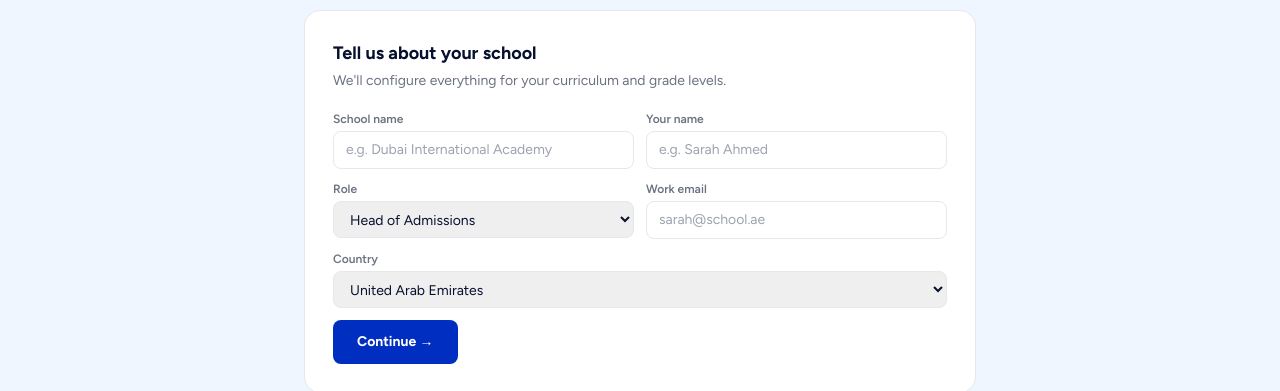
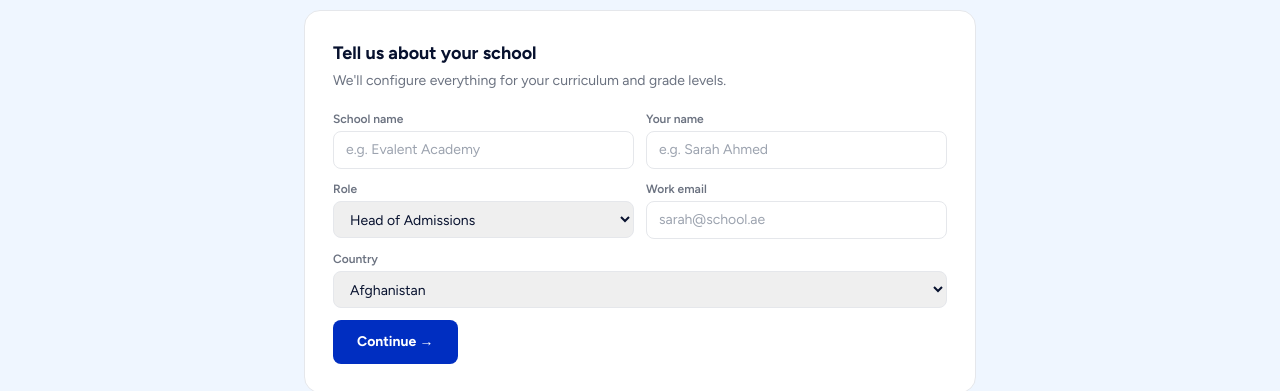
Before and after one commit to wigsbury-ui/evalent-marketing, a Next.js app: page / in a window 1280 px wide. Shown: the part 1080-1471 px from the top of the page. Built offline with nearby package versions, Linux system fonts and the light colour scheme.

Commit message:
fix: Evalent Academy, full country list

```diff
--- a/src/components/TrialSection.tsx
+++ b/src/components/TrialSection.tsx
@@ -69,11 +69,206 @@ export default function TrialSection() {
               <h3 className="text-lg font-bold text-navy mb-1">Tell us about your school</h3>
               <p className="text-sm text-gray-500 mb-5">We'll configure everything for your curriculum and grade levels.</p>
               <div className="grid grid-cols-2 gap-3 mb-3">
-                <div className="flex flex-col gap-1"><label className="text-xs font-semibold text-gray-500">School name</label><input value={form.school} onChange={e => setForm(f => ({...f, school: e.target.value}))} placeholder="e.g. Dubai International Academy" className="border border-gray-200 rounded-lg px-3 py-2 text-sm focus:outline-none focus:border-brand" /></div>
+                <div className="flex flex-col gap-1"><label className="text-xs font-semibold text-gray-500">School name</label><input value={form.school} onChange={e => setForm(f => ({...f, school: e.target.value}))} placeholder="e.g. Evalent Academy" className="border border-gray-200 rounded-lg px-3 py-2 text-sm focus:outline-none focus:border-brand" /></div>
                 <div className="flex flex-col gap-1"><label className="text-xs font-semibold text-gray-500">Your name</label><input value={form.name} onChange={e => setForm(f => ({...f, name: e.target.value}))} placeholder="e.g. Sarah Ahmed" className="border border-gray-200 rounded-lg px-3 py-2 text-sm focus:outline-none focus:border-brand" /></div>
                 <div className="flex flex-col gap-1"><label className="text-xs font-semibold text-gray-500">Role</label><select value={form.role} onChange={e => setForm(f => ({...f, role: e.target.value}))} className="border border-gray-200 rounded-lg px-3 py-2 text-sm focus:outline-none focus:border-brand"><option>Head of Admissions</option><option>Deputy Principal</option><option>Head of School</option></select></div>
                 <div className="flex flex-col gap-1"><label className="text-xs font-semibold text-gray-500">Work email</label><input value={form.email} onChange={e => setForm(f => ({...f, email: e.target.value}))} placeholder="sarah@school.ae" className="border border-gray-200 rounded-lg px-3 py-2 text-sm focus:outline-none focus:border-brand" /></div>
-                <div className="col-span-2 flex flex-col gap-1"><label className="text-xs font-semibold text-gray-500">Country</label><select className="border border-gray-200 rounded-lg px-3 py-2 text-sm focus:outline-none focus:border-brand"><option>United Arab Emirates</option><option>Qatar</option><option>Saudi Arabia</option><option>UK</option><option>Singapore</option></select></div>
+                <div className="col-span-2 flex flex-col gap-1"><label className="text-xs font-semibold text-gray-500">Country</label><select className="border border-gray-200 rounded-lg px-3 py-2 text-sm focus:outline-none focus:border-brand">
+              <option>Afghanistan</option>
+              <option>Albania</option>
+              <option>Algeria</option>
+              <option>Andorra</option>
+              <option>Angola</option>
+              <option>Antigua and Barbuda</option>
+              <option>Argentina</option>
+              <option>Armenia</option>
+              <option>Australia</option>
+              <option>Austria</option>
+              <option>Azerbaijan</option>
+              <option>Bahamas</option>
+              <option>Bahrain</option>
+              <option>Bangladesh</option>
+              <option>Barbados</option>
+              <option>Belarus</option>
+              <option>Belgium</option>
+              <option>Belize</option>
+              <option>Benin</option>
+              <option>Bhutan</option>
+              <option>Bolivia</option>
+              <option>Bosnia and Herzegovina</option>
+              <option>Botswana</option>
+              <option>Brazil</option>
+              <option>Brunei</option>
+              <option>Bulgaria</option>
+              <option>Burkina Faso</option>
+              <option>Burundi</option>
+              <option>Cabo Verde</option>
+              <option>Cambodia</option>
+              <option>Cameroon</option>
+              <option>Canada</option>
+              <option>Central African Republic</option>
+              <option>Chad</option>
+              <option>Chile</option>
+              <option>China</option>
+              <option>Colombia</option>
+              <option>Comoros</option>
+              <option>Congo</option>
+              <option>Costa Rica</option>
+              <option>Croatia</option>
+              <option>Cuba</option>
+              <option>Cyprus</option>
+              <option>Czech Republic</option>
+              <option>Denmark</option>
+              <option>Djibouti</option>
+              <option>Dominica</option>
+              <option>Dominican Republic</option>
+              <option>Ecuador</option>
+              <option>Egypt</option>
+              <option>El Salvador</option>
+              <option>Equatorial Guinea</option>
+              <option>Eritrea</option>
+              <option>Estonia</option>
+              <option>Eswatini</option>
+              <option>Ethiopia</option>
+              <option>Fiji</option>
+              <option>Finland</option>
+              <option>France</option>
+              <option>Gabon</option>
+              <option>Gambia</option>
+              <option>Georgia</option>
+              <option>Germany</option>
+              <option>Ghana</option>
+              <option>Greece</option>
+              <option>Grenada</option>
+              <option>Guatemala</option>
+              <option>Guinea</option>
+              <option>Guinea-Bissau</option>
+              <option>Guyana</option>
+              <option>Haiti</option>
+              <option>Honduras</option>
+              <option>Hungary</option>
+              <option>Iceland</option>
+              <option>India</option>
+              <option>Indonesia</option>
+              <option>Iran</option>
+              <option>Iraq</option>
+              <option>Ireland</option>
+              <option>Israel</option>
+              <option>Italy</option>
+              <option>Jamaica</option>
+              <option>Japan</option>
+              <option>Jordan</option>
+              <option>Kazakhstan</option>
+              <option>Kenya</option>
+              <option>Kiribati</option>
+              <option>Kuwait</option>
+              <option>Kyrgyzstan</option>
+              <option>Laos</option>
+              <option>Latvia</option>
+              <option>Lebanon</option>
+              <option>Lesotho</option>
+              <option>Liberia</option>
+              <option>Libya</option>
+              <option>Liechtenstein</option>
+              <option>Lithuania</option>
+              <option>Luxembourg</option>
+              <option>Madagascar</option>
+              <option>Malawi</option>
+              <option>Malaysia</option>
+              <option>Maldives</option>
+              <option>Mali</option>
+              <option>Malta</option>
+              <option>Marshall Islands</option>
+              <option>Mauritania</option>
+              <option>Mauritius</option>
+              <option>Mexico</option>
+              <option>Micronesia</option>
+              <option>Moldova</option>
+              <option>Monaco</option>
+              <option>Mongolia</option>
+              <option>Montenegro</option>
+              <option>Morocco</option>
+              <option>Mozambique</option>
+              <option>Myanmar</option>
+              <option>Namibia</option>
+              <option>Nauru</option>
+              <option>Nepal</option>
+              <option>Netherlands</option>
+              <option>New Zealand</option>
+              <option>Nicaragua</option>
+              <option>Niger</option>
+              <option>Nigeria</option>
+              <option>North Korea</option>
+              <option>North Macedonia</option>
+              <option>Norway</option>
+              <option>Oman</option>
+              <option>Pakistan</option>
+              <option>Palau</option>
+              <option>Palestine</option>
+              <option>Panama</option>
+              <option>Papua New Guinea</option>
+              <option>Paraguay</option>
+              <option>Peru</option>
+              <option>Philippines</option>
+              <option>Poland</option>
+              <option>Portugal</option>
+              <option>Qatar</option>
+              <option>Romania</option>
+              <option>Russia</option>
+              <option>Rwanda</option>
+              <option>Saint Kitts and Nevis</option>
+              <option>Saint Lucia</option>
+              <option>Saint Vincent and the Grenadines</option>
+              <option>Samoa</option>
+              <option>San Marino</option>
+              <option>Sao Tome and Principe</option>
+              <option>Saudi Arabia</option>
+              <option>Senegal</option>
+              <option>Serbia</option>
+              <option>Seychelles</option>
+              <option>Sierra Leone</option>
+              <option>Singapore</option>
+              <option>Slovakia</option>
+              <option>Slovenia</option>
+              <option>Solomon Islands</option>
+              <option>Somalia</option>
+              <option>South Africa</option>
+              <option>South Korea</option>
+              <option>South Sudan</option>
+              <option>Spain</option>
+              <option>Sri Lanka</option>
+              <option>Sudan</option>
+              <option>Suriname</option>
+              <option>Sweden</option>
+              <option>Switzerland</option>
+              <option>Syria</option>
+              <option>Taiwan</option>
+              <option>Tajikistan</option>
+              <option>Tanzania</option>
+              <option>Thailand</option>
+              <option>Timor-Leste</option>
+              <option>Togo</option>
+              <option>Tonga</option>
+              <option>Trinidad and Tobago</option>
+              <option>Tunisia</option>
+              <option>Turkey</option>
+              <option>Turkmenistan</option>
+              <option>Tuvalu</option>
+              <option>Uganda</option>
+              <option>Ukraine</option>
+              <option>United Arab Emirates</option>
+              <option>United Kingdom</option>
+              <option>United States</option>
+              <option>Uruguay</option>
+              <option>Uzbekistan</option>
+              <option>Vanuatu</option>
+              <option>Vatican City</option>
+              <option>Venezuela</option>
+              <option>Vietnam</option>
+              <option>Yemen</option>
+              <option>Zambia</option>
+              <option>Zimbabwe</option>
+              </select></div>
               </div>
               <button onClick={() => advance(2)} className="bg-brand text-white text-sm font-bold px-6 py-3 rounded-lg hover:bg-blue-800 transition-colors">Continue →</button>
             </div>
```
